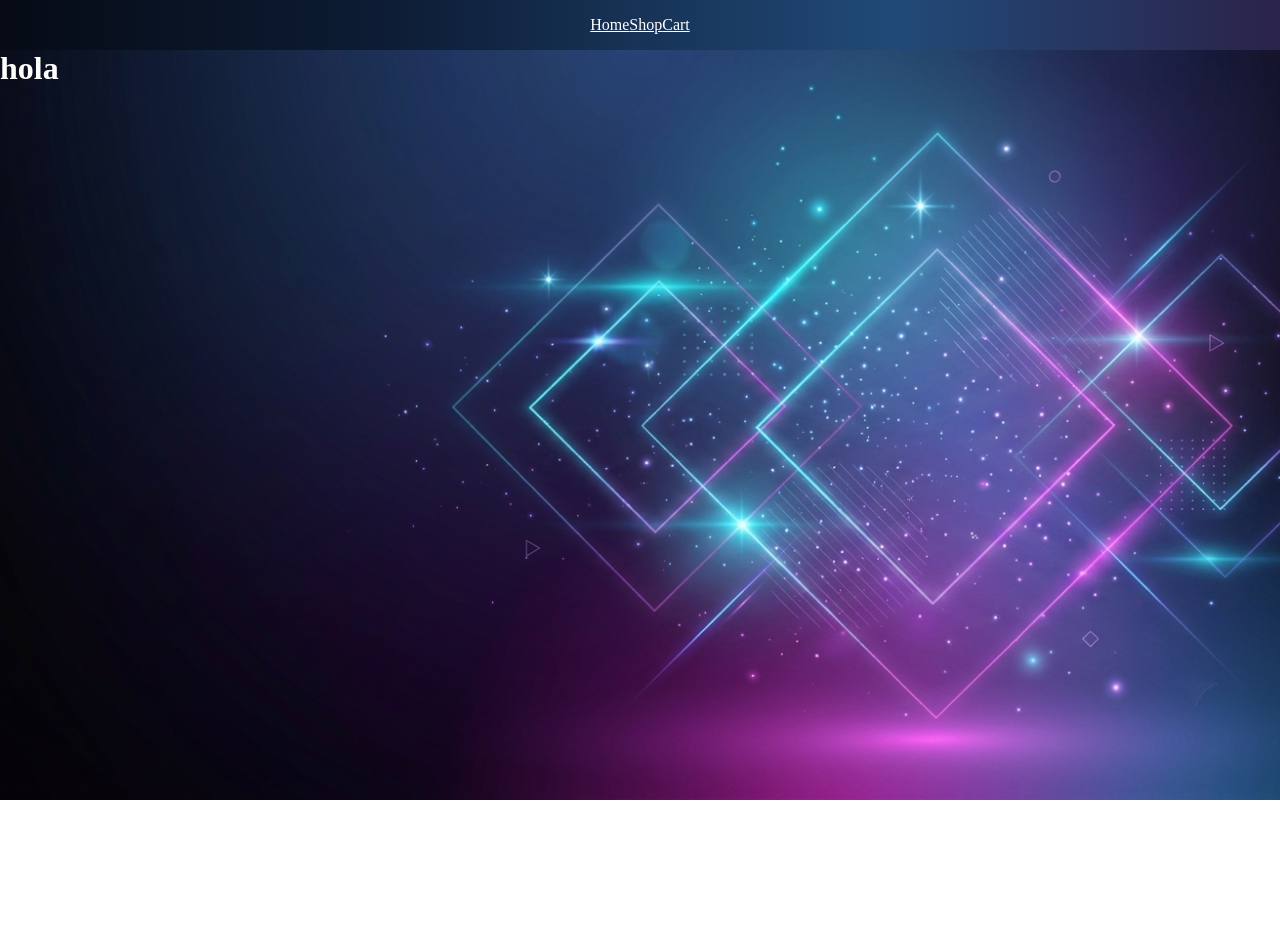
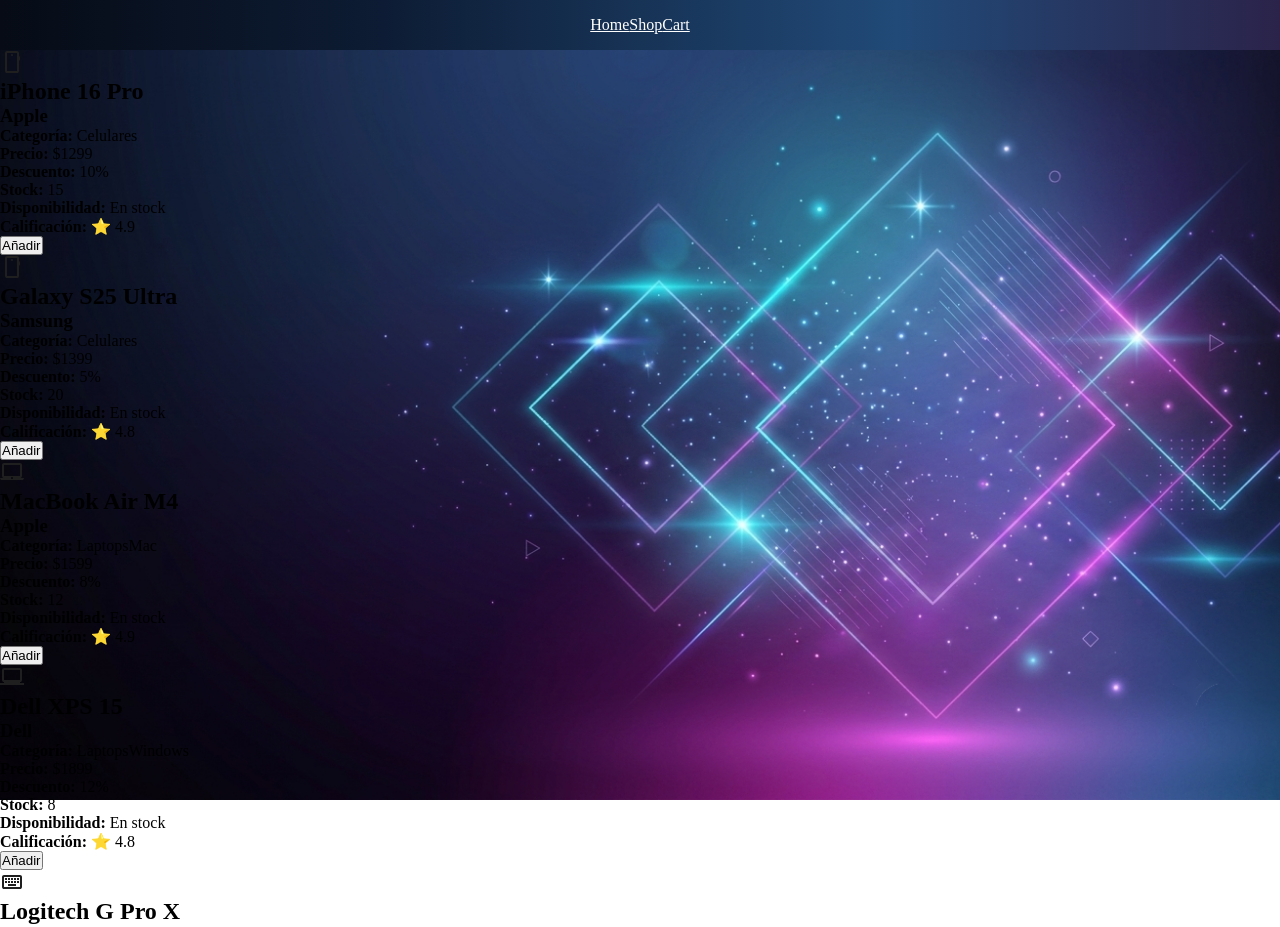
Before and after one commit to eber-dev/Shopping-Cart, a React (Vite) app: page /shop in a window 1280 px wide. Shown: the top 927 px of the page. Before the commit the page ends 800 px from the top, so only its background shows below. Built offline with nearby package versions, Linux system fonts and the light colour scheme.

Commit message:
Se creo los objetos de los productos asimismo tambien los div en donde se mostraran tambien se modifica el estado al añadir

```diff
--- a/src/pages/Shop.jsx
+++ b/src/pages/Shop.jsx
@@ -1,9 +1,228 @@
 import style from './Shop.module.css';
+import { useState } from 'react';
+import mobile from '../assets/mobile.svg';
+import laptopMac from '../assets/laptop_mac.svg';
+import laptopWindows from '../assets/laptop_windows.svg';
+import keyboard from '../assets/keyboard.svg';
+import mouse from '../assets/mouse.svg';
+import headphones from '../assets/headphones.svg';
+import desktopWindows from '../assets/desktop_windows_.svg';
+import storage from '../assets/storage.svg';
+import router from '../assets/router.svg';
 
-function Shop() {
+function Shop({ onCartaClick }) {
+    const [productos, setProductos] = useState([
+        {
+            id: 1,
+            nombre: 'iPhone 16 Pro',
+            categoria: 'Celulares',
+            marca: 'Apple',
+            precio: 1299,
+            stock: 15,
+            imagen: 'smartphone',
+            disponible: true,
+            descuento: 10,
+            rating: 4.9,
+        },
+        {
+            id: 2,
+            nombre: 'Galaxy S25 Ultra',
+            categoria: 'Celulares',
+            marca: 'Samsung',
+            precio: 1399,
+            stock: 20,
+            imagen: 'smartphone',
+            disponible: true,
+            descuento: 5,
+            rating: 4.8,
+        },
+        {
+            id: 3,
+            nombre: 'MacBook Air M4',
+            categoria: 'LaptopsMac',
+            marca: 'Apple',
+            precio: 1599,
+            stock: 12,
+            imagen: 'laptop_mac',
+            disponible: true,
+            descuento: 8,
+            rating: 4.9,
+        },
+        {
+            id: 4,
+            nombre: 'Dell XPS 15',
+            categoria: 'LaptopsWindows',
+            marca: 'Dell',
+            precio: 1899,
+            stock: 8,
+            imagen: 'laptop_windows',
+            disponible: true,
+            descuento: 12,
+            rating: 4.8,
+        },
+        {
+            id: 5,
+            nombre: 'Logitech G Pro X',
+            categoria: 'Teclados',
+            marca: 'Logitech',
+            precio: 139,
+            stock: 25,
+            imagen: 'keyboard',
+            disponible: true,
+            descuento: 20,
+            rating: 4.9,
+        },
+        {
+            id: 6,
+            nombre: 'Logitech G502 Hero',
+            categoria: 'Mouse',
+            marca: 'Logitech',
+            precio: 69,
+            stock: 50,
+            imagen: 'mouse',
+            disponible: true,
+            descuento: 10,
+            rating: 4.9,
+        },
+        {
+            id: 7,
+            nombre: 'HyperX Cloud III',
+            categoria: 'Audifonos',
+            marca: 'HyperX',
+            precio: 129,
+            stock: 18,
+            imagen: 'headphones',
+            disponible: true,
+            descuento: 10,
+            rating: 4.8,
+        },
+        {
+            id: 8,
+            nombre: 'Monitor LG UltraGear 27',
+            categoria: 'Monitores',
+            marca: 'LG',
+            precio: 349,
+            stock: 16,
+            imagen: 'desktop_windows',
+            disponible: true,
+            descuento: 18,
+            rating: 4.8,
+        },
+        {
+            id: 9,
+            nombre: 'Kingston NV3',
+            categoria: 'SSD',
+            marca: 'Kingston',
+            precio: 99,
+            stock: 60,
+            imagen: 'storage',
+            disponible: true,
+            descuento: 25,
+            rating: 4.7,
+        },
+        {
+            id: 10,
+            nombre: 'TP-Link Archer AX55',
+            categoria: 'Routers',
+            marca: 'TP-Link',
+            precio: 129,
+            stock: 24,
+            imagen: 'router',
+            disponible: true,
+            descuento: 12,
+            rating: 4.6,
+        },
+    ]);
+
+    const seleccionado = (producto) => {
+        onCartaClick(producto.id);
+
+        const nuevaLista = productos.map((p) => {
+            if (p.id === producto.id) {
+                return {
+                    ...p,
+                    stock: p.stock - 1,
+                };
+            }
+
+            return p;
+        });
+
+        setProductos(nuevaLista);
+    };
+
+    const asignarIcono = (categoria) => {
+        switch (categoria) {
+            case 'Celulares':
+                return mobile;
+
+            case 'LaptopsMac':
+                return laptopMac;
+
+            case 'LaptopsWindows':
+                return laptopWindows;
+
+            case 'Teclados':
+                return keyboard;
+
+            case 'Mouse':
+                return mouse;
+
+            case 'Audifonos':
+                return headphones;
+
+            case 'Monitores':
+                return desktopWindows;
+
+            case 'SSD':
+                return storage;
+
+            case 'Routers':
+                return router;
+
+            default:
+                return mobile;
+        }
+    };
     return (
         <div className={style.caja}>
-            <h1>hola</h1>
+            {productos.map((producto) => (
+                <div key={producto.id} className={style.carta}>
+                    <img
+                        src={asignarIcono(producto.categoria)}
+                        alt={producto.nombre}
+                    />
+
+                    <div className={style.informacion}>
+                        <h2>{producto.nombre}</h2>
+                        <h3>{producto.marca}</h3>
+
+                        <p>
+                            <strong>Categoría:</strong> {producto.categoria}
+                        </p>
+                        <p>
+                            <strong>Precio:</strong> ${producto.precio}
+                        </p>
+                        <p>
+                            <strong>Descuento:</strong> {producto.descuento}%
+                        </p>
+                        <p>
+                            <strong>Stock:</strong> {producto.stock}
+                        </p>
+                        <p>
+                            <strong>Disponibilidad:</strong>{' '}
+                            {producto.disponible ? 'En stock' : 'Agotado'}
+                        </p>
+                        <p>
+                            <strong>Calificación:</strong> ⭐ {producto.rating}
+                        </p>
+                    </div>
+
+                    <button onClick={() => seleccionado(producto)}>
+                        Añadir
+                    </button>
+                </div>
+            ))}
         </div>
     );
 }
```
